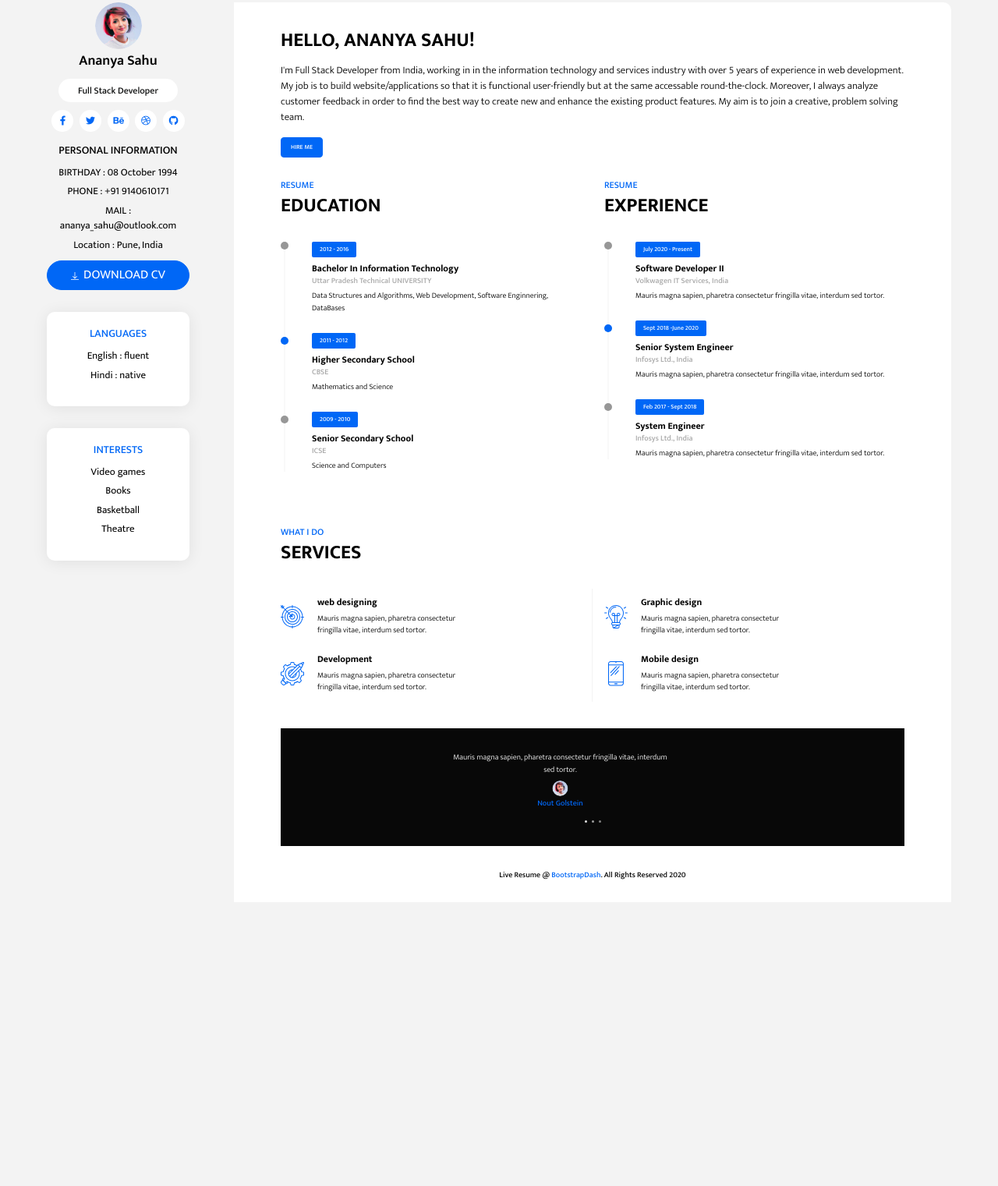
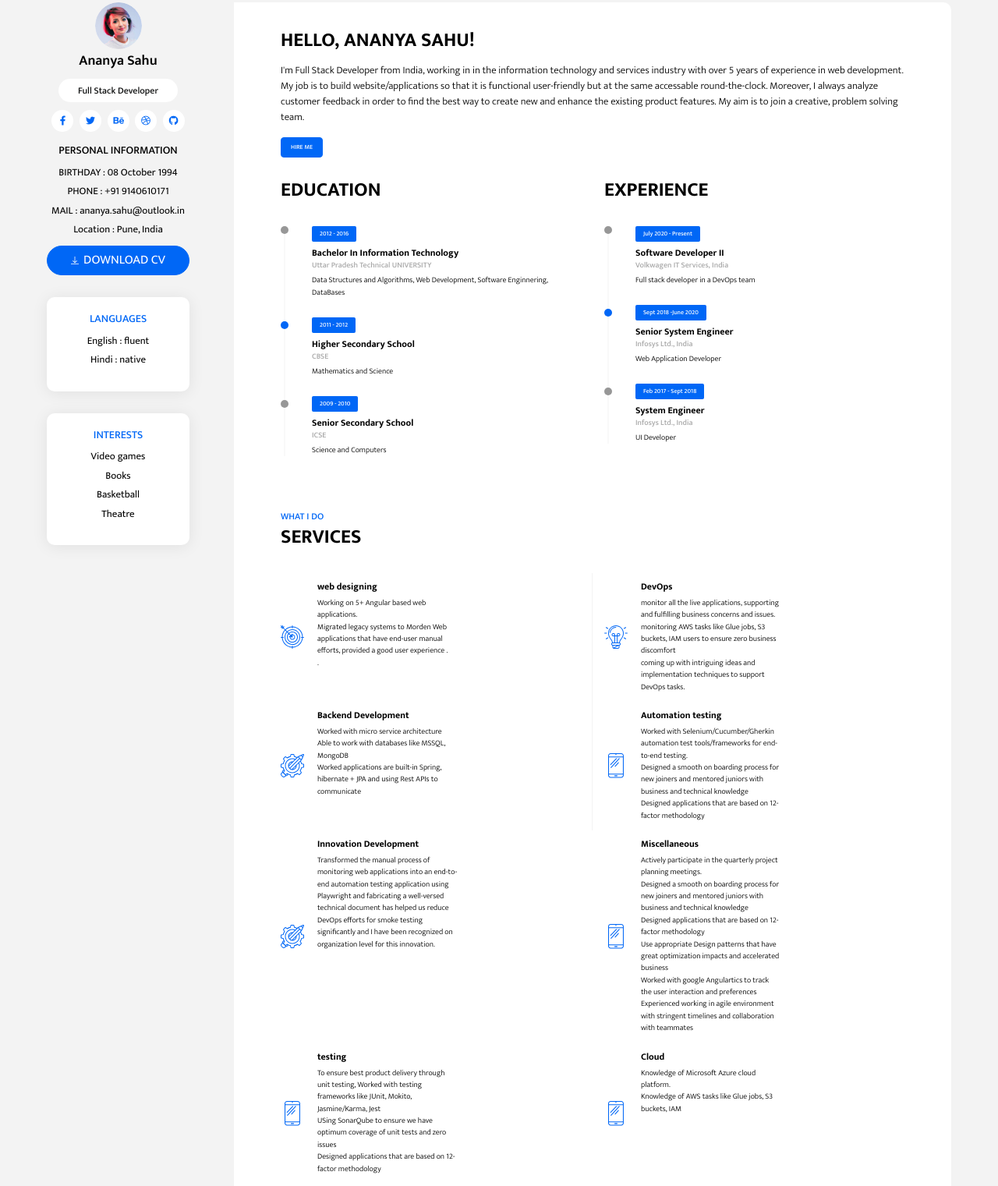
Before and after one commit to NiranjanKumbhar/AnnaPortfolio, a website: page index.html in a window 1280 px wide. Shown: the part 84-1605 px from the top of the page at 78% size. Before the commit the page ends 1261 px from the top, so only its background shows below. Drawn offline with Linux system fonts and the light colour scheme.

Commit message:
Updating service section

```diff
--- a/index.html
+++ b/index.html
@@ -46,7 +46,7 @@
                 <div class="widget-content">
                     <p>BIRTHDAY : 08 October 1994</p>
                     <p>PHONE : +91 9140610171</p>
-                    <p>MAIL : ananya_sahu@outlook.com</p>
+                    <p>MAIL : ananya.sahu@outlook.in</p>
                     <p>Location : Pune, India</p>
                     <button class="btn btn-download-cv btn-primary rounded-pill"> <img src="assets/images/download.svg" alt="download"
                         class="btn-img">DOWNLOAD CV </button>
@@ -87,7 +87,6 @@
             <section class="resume-section">
                 <div class="row">
                     <div class="col-lg-6">
-                        <h6 class="section-subtitle">RESUME</h6>
                         <h2 class="section-title">EDUCATION</h2>
                         <ul class="time-line">
                             <li class="time-line-item">
@@ -113,34 +112,26 @@
                         </ul>
                     </div>
                     <div class="col-lg-6">
-                        <h6 class="section-subtitle">RESUME</h6>
                         <h2 class="section-title">Experience</h2>
                         <ul class="time-line">
                             <li class="time-line-item">
                                 <span class="badge badge-primary">July 2020 - Present</span>
                                 <h6 class="time-line-item-title">Software Developer II</h6>
                                 <p class="time-line-item-subtitle">Volkwagen IT Services, India</p>
-                                <p class="time-line-item-content">Mauris magna sapien, pharetra consectetur fringilla
-                                    vitae, interdum sed
-                                    tortor.</p>
+                                <p class="time-line-item-content">Full stack developer in a DevOps team</p>
                             </li>
                             <li class="time-line-item">
                                 <span class="badge badge-primary">Sept 2018 -June 2020</span>
                                 <h6 class="time-line-item-title">Senior System Engineer</h6>
                                 <p class="time-line-item-subtitle">Infosys Ltd., India</p>
-                                <p class="time-line-item-content">Mauris magna sapien, pharetra consectetur fringilla
-                                    vitae, interdum sed
-                                    tortor.
+                                <p class="time-line-item-content">Web Application Developer
                                 </p>
                             </li>
                             <li class="time-line-item">
                                 <span class="badge badge-primary">Feb 2017 - Sept 2018</span>
                                 <h6 class="time-line-item-title">System Engineer</h6>
                                 <p class="time-line-item-subtitle">Infosys Ltd., India</p>
-                                <p class="time-line-item-content">Mauris magna sapien, pharetra consectetur fringilla
-                                    vitae, interdum sed
-                                    tortor.
-                                </p>
+                                <p class="time-line-item-content">UI Developer</p>
                             </li>
                         </ul>
                     </div>
@@ -156,8 +147,9 @@
                         </div>
                         <div class="media-body">
                             <h5 class="service-title">web designing</h5>
-                            <p class="service-description">Mauris magna sapien, pharetra consectetur fringilla vitae, interdum sed
-                                tortor.</p>
+                            <p class="service-description">Working on 5+ Angular based web applications.</p>
+                            <p class="service-description">Migrated legacy systems to Morden Web applications that have end-user manual efforts, provided a good user experience  .</p>
+                            <p class="service-description">.</p>
                         </div>
                     </div>
                     <div class="media service-card col-lg-6">
@@ -165,10 +157,11 @@
                             <img src="assets/images/003-idea.svg" alt="bulb">
                         </div>
                         <div class="media-body">
-                            <h5 class="service-title">Graphic design</h5>
-                            <p class="service-description">Mauris magna sapien, pharetra consectetur fringilla vitae, interdum sed
-                                tortor.
-                            </p>
+                            <h5 class="service-title">DevOps</h5>
+                            <p class="service-description">monitor all the live applications, supporting and fulfilling business concerns and issues.</p>
+                            <p class="service-description">monitoring AWS tasks like Glue jobs, S3 buckets, IAM users to ensure zero business discomfort
+                                <p class="service-description">coming up with intriguing ideas and implementation techniques to support DevOps tasks.
+
                         </div>
                     </div>
                     <div class="media service-card col-lg-6">
@@ -176,9 +169,31 @@
                             <img src="assets/images/002-development.svg" alt="development">
                         </div>
                         <div class="media-body">
-                            <h5 class="service-title">Development</h5>
-                            <p class="service-description">Mauris magna sapien, pharetra consectetur fringilla vitae, interdum sed
-                                tortor.
+                            <h5 class="service-title">Backend Development</h5>
+                            <p class="service-description">Worked with micro service architecture</p>
+                            <p class="service-description">Able to work with databases like MSSQL, MongoDB</p>
+                            <p class="service-description">Worked applications are built-in Spring, hibernate + JPA and using Rest APIs to communicate</p>
+                        </div>
+                    </div>
+                    <div class="media service-card col-lg-6">
+                        <div class="service-icon">
+                            <img src="assets/images/004-smartphone.svg" alt="smartphone">
+                        </div>
+                        <div class="media-body">
+                            <h5 class="service-title">Automation testing</h5>
+                            <p class="service-description">Worked with Selenium/Cucumber/Gherkin automation test tools/frameworks for end-to-end testing.
+                            </p>
+                            <p class="service-description">Designed a smooth on boarding process for new joiners and mentored juniors with business and technical knowledge</p>
+                            <p class="service-description">Designed applications that are based on 12-factor methodology </p>
+                        </div>
+                    </div>
+                    <div class="media service-card col-lg-6">
+                        <div class="service-icon">
+                            <img src="assets/images/002-development.svg" alt="development">
+                        </div>
+                        <div class="media-body">
+                            <h5 class="service-title">Innovation Development</h5>
+                            <p class="service-description">Transformed the manual process of monitoring web applications into an end-to-end automation testing application using Playwright and fabricating a well-versed technical document has helped us reduce DevOps efforts for smoke testing significantly and I have been recognized on organization level for this innovation.
                             </p>
                         </div>
                     </div>
@@ -187,10 +202,36 @@
                             <img src="assets/images/004-smartphone.svg" alt="smartphone">
                         </div>
                         <div class="media-body">
-                            <h5 class="service-title">Mobile design</h5>
-                            <p class="service-description">Mauris magna sapien, pharetra consectetur fringilla vitae, interdum sed
-                                tortor.
+                            <h5 class="service-title">Miscellaneous</h5>
+                            <p class="service-description">Actively participate in the quarterly project planning meetings.
                             </p>
+                            <p class="service-description">Designed a smooth on boarding process for new joiners and mentored juniors with business and technical knowledge</p>
+                            <p class="service-description">Designed applications that are based on 12-factor methodology </p>
+                            <p class="service-description">Use appropriate Design patterns that have great optimization impacts and accelerated business</p>
+                            <p class="service-description">Worked with google Angulartics to track the user interaction and preferences</p>
+                            <p class="service-description">Experienced working in agile environment with stringent timelines and collaboration with teammates</p>
+                        </div>
+                    </div>
+                    <div class="media service-card col-lg-6">
+                        <div class="service-icon">
+                            <img src="assets/images/004-smartphone.svg" alt="smartphone">
+                        </div>
+                        <div class="media-body">
+                            <h5 class="service-title"> testing</h5>
+                            <p class="service-description">To ensure best product delivery through unit testing, Worked with testing frameworks like JUnit, Mokito, Jasmine/Karma, Jest
+                            </p>
+                            <p class="service-description">USing SonarQube to ensure we have optimum coverage of unit tests and zero issues</p>
+                            <p class="service-description">Designed applications that are based on 12-factor methodology </p>
+                        </div>
+                    </div>
+                    <div class="media service-card col-lg-6">
+                        <div class="service-icon">
+                            <img src="assets/images/004-smartphone.svg" alt="smartphone">
+                        </div>
+                        <div class="media-body">
+                            <h5 class="service-title">Cloud</h5>
+                            <p class="service-description">Knowledge of Microsoft Azure cloud platform. </p>
+                            <p class="service-description">Knowledge of AWS tasks like Glue jobs, S3 buckets, IAM</p>
                         </div>
                     </div>
                 </div>
```
